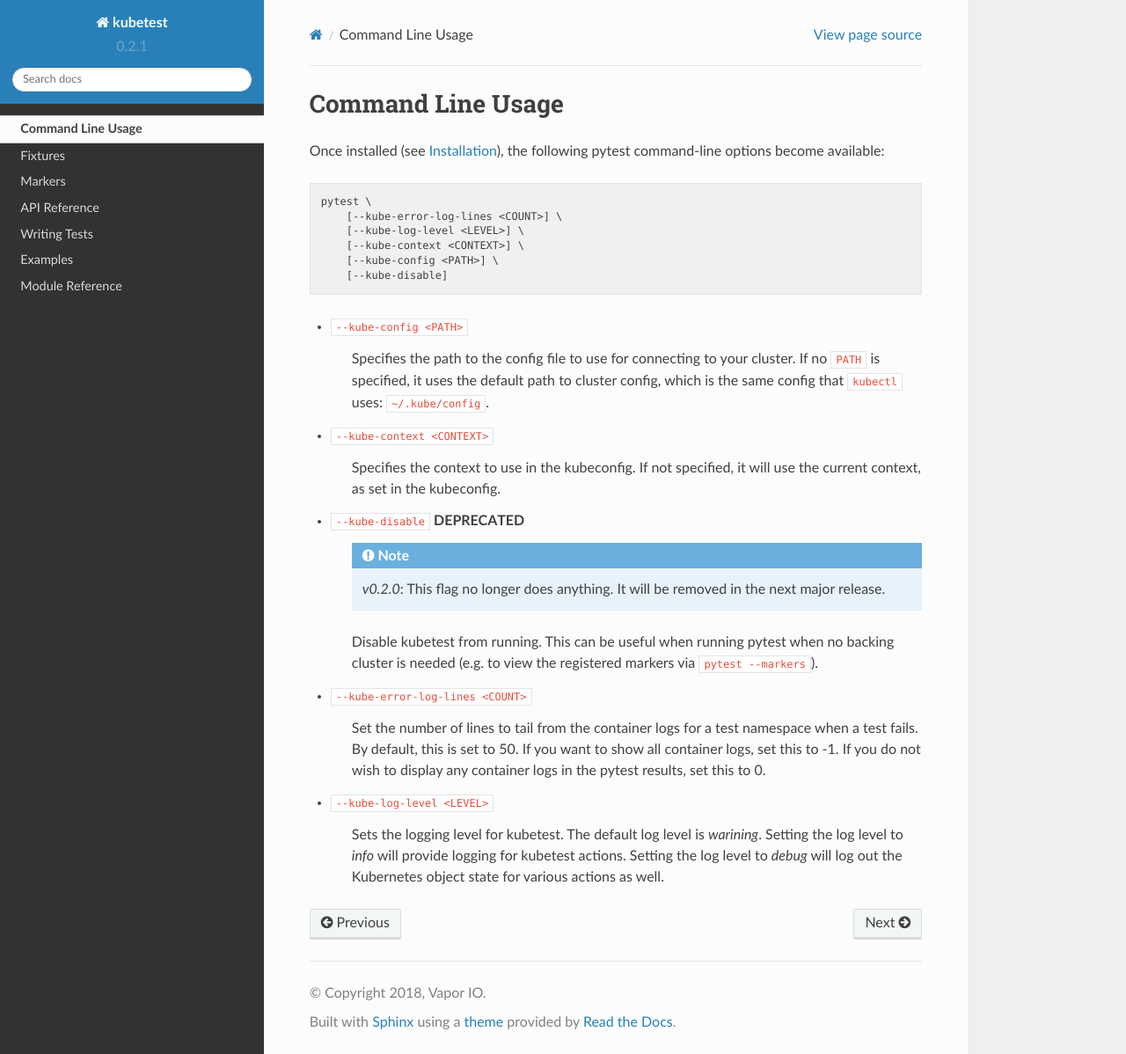
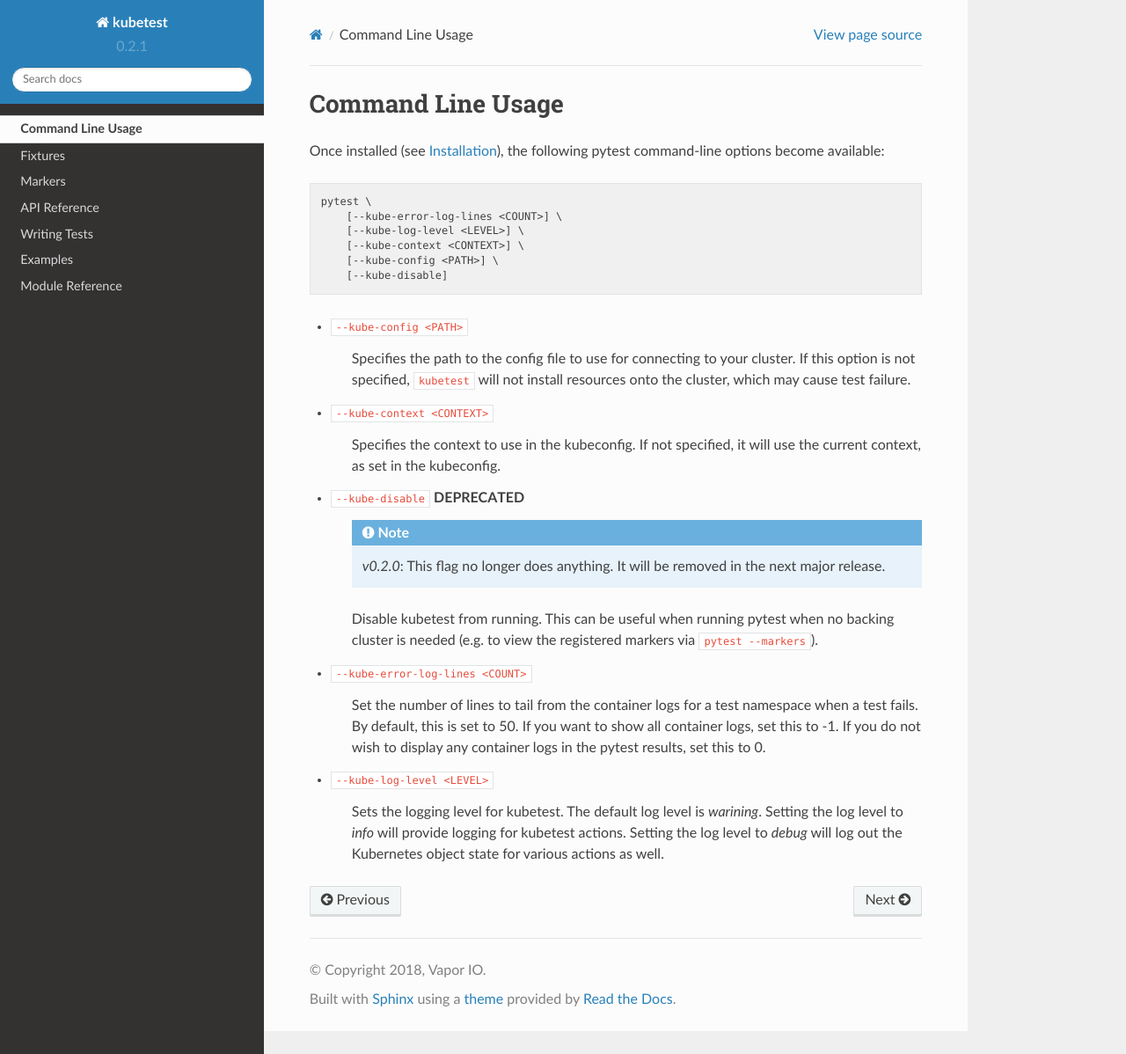
Before and after one commit to vapor-ware/kubetest, a Sphinx documentation site: the page built from docs/usage.rst, in a window 1280 px wide and 1198 px high. Shown: the whole window at 88% size. Built offline with Sphinx 7.4.7 and the Read the Docs theme 2.0.0, drawn with Linux system fonts in a browser that asks for light colours.

Commit message:
update usage docs for --kube-config option

```diff
--- a/docs/usage.rst
+++ b/docs/usage.rst
@@ -17,8 +17,8 @@ Once installed (see :ref:`installation`), the following pytest command-line opti
 - ``--kube-config <PATH>``
 
     Specifies the path to the config file to use for connecting to your cluster.
-    If no ``PATH`` is specified, it uses the default path to cluster config,
-    which is the same config that ``kubectl`` uses: ``~/.kube/config``.
+    If this option is not specified, ``kubetest`` will not install resources onto
+    the cluster, which may cause test failure.
 
 - ``--kube-context <CONTEXT>``
 
```
